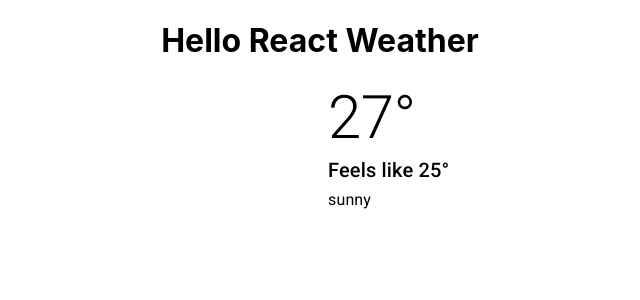
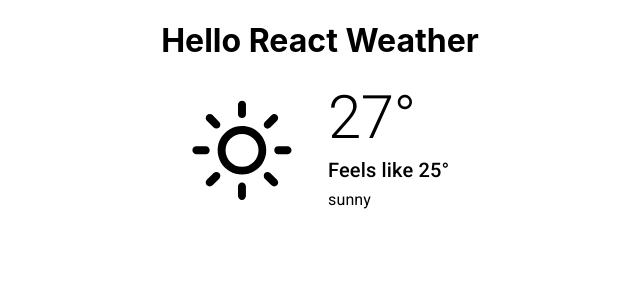
Before and after one commit to mihai-sarmaru/react-weather, a React (Create React App) app: page / in a window 1280 px wide. Shown: the top 300 px of the page, without its empty margins (320-960 px from the left). Built offline with nearby package versions, Linux system fonts and the light colour scheme; some icons are missing.

Commit message:
Replace weather-icons-react with react-icons

```diff
--- a/package.json
+++ b/package.json
@@ -15,9 +15,9 @@
     "fontsource-roboto": "^3.0.3",
     "react": "^17.0.1",
     "react-dom": "^17.0.1",
+    "react-icons": "^4.1.0",
     "react-scripts": "4.0.1",
     "typescript": "^4.0.3",
-    "weather-icons-react": "^1.2.0",
     "web-vitals": "^0.2.4"
   },
   "scripts": {
--- a/src/components/CurrentWeather/CurrentWeather.tsx
+++ b/src/components/CurrentWeather/CurrentWeather.tsx
@@ -1,7 +1,7 @@
 import React from "react";
 import 'fontsource-roboto';
 import { Grid, Typography } from "@material-ui/core";
-import * as Icons from "weather-icons-react";
+import {WiDaySunny} from 'react-icons/wi';
 
 interface CurrentWeatherProps {
     temperature: number,
@@ -11,11 +11,10 @@ interface CurrentWeatherProps {
 
 const CurrentWeather: React.FC<CurrentWeatherProps> = (props) => {
     return (
-        <div>
-            <Grid container spacing={2} justify={"center"}>
+        <Grid container spacing={2}>
             <Grid item xs={6}>
                     <div style={{textAlign: 'right'}}>
-                        <Icons.WiDaySunny size={140} color='#000'/>
+                    <WiDaySunny size='140' />
                 </div>
             </Grid>
             <Grid item xs={6}>
@@ -26,7 +25,6 @@ const CurrentWeather: React.FC<CurrentWeatherProps> = (props) => {
                 </div>
             </Grid>
         </Grid>
-        </div>
     );
 };
 
--- a/src/types/decs.d.ts
+++ /dev/null
@@ -1 +0,0 @@
-declare module "weather-icons-react";
```
Also changed, not shown: 1 other file (tests, documents, lock files or other folders). Lines whose indentation alone changed are shown as unchanged.
